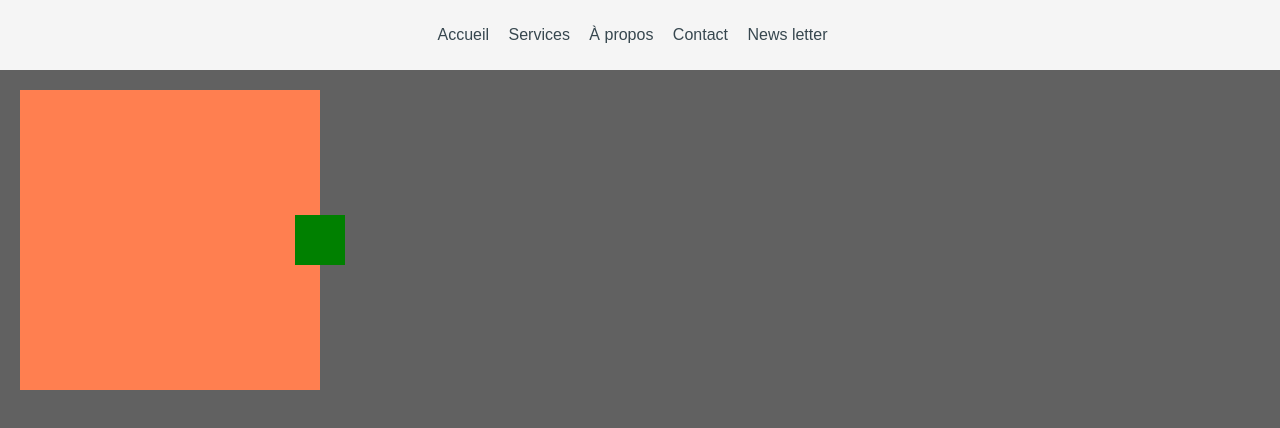
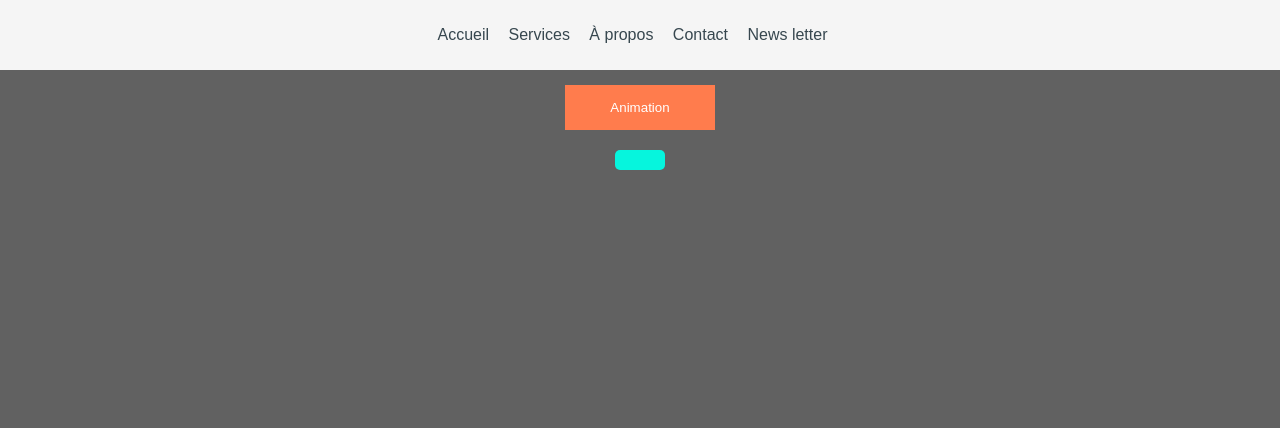
Before and after one commit to antsaratovoson/cssudemy, a plain HTML site: page index.html in a window 1280 px wide. Drawn offline with Linux system fonts and the light colour scheme.

Commit message:
ajout transition

```diff
--- a/index.html
+++ b/index.html
@@ -20,9 +20,18 @@
   <div>
       <!-- <h1 class="text-center">Css udemy</h1> -->
 
-      <div class="box">
+      <!-- <div class="box-animation">
         <div class="box-1"></div>
+      </div> -->
+
+      <!-- Transition css-->
+      <div class="content-transition">
+          <button type="button" id="btn-animation">Animation</button>
+          <div class="box">
+             <p class="paragraphe-animation">Appeler l'animation</p>
+          </div>
       </div>
   </div>
+<script src="script.js"></script>
 </body>
 </html>
--- /dev/null
+++ b/script.js
@@ -0,0 +1,4 @@
+document.querySelector('#btn-animation').addEventListener('click', () => {
+    document.querySelector('.box').classList.toggle('animation');
+     document.querySelector('.paragraphe-animation').classList.toggle('animation');
+})
--- a/style.css
+++ b/style.css
@@ -62,7 +62,7 @@ h1{
   transition:all 500ms cubic-bezier(0,.93,.32,1);
   ;
 }
-.box .box-1{
+.box-animation .box-1{
   position: absolute;
   width: 50px;
   height: 50px;
@@ -72,9 +72,66 @@ h1{
   transform: translate(-50%,-50%);
   background-color: #008000;
 }
-.box:hover{
+.box-animation:hover{
   transform:rotate(180deg);
   cursor: pointer;
 
   background-color: #fdbba2;
 }
+
+.content-transition{
+  padding: 15px;
+  width: 100%;
+  text-align: center;
+
+}
+
+#btn-animation{
+  padding: 15px 30px;
+  background-color: #ff7c4d;
+  color: #fff;
+  border: none;
+  width: 150px;
+  margin: 0 auto;
+
+  transition: all 500ms;
+}
+#btn-animation:hover{
+  cursor: pointer;
+  background-color: #ff7626;
+}
+.content-transition .box{
+  display: flex;
+  justify-content: center;
+  align-items: center;
+
+  width: 50px;
+  height: 20px;
+  overflow: hidden;
+  background-color: #06f5dd;
+
+  color: #000;
+  border-radius: 5px;
+  text-align: center;
+  margin: 20px auto;
+
+  transition:
+  background-color 0.5s 0s,
+  width 0.5s 0.5s,
+  height 0.5s 1s,
+  transform 0.5s 1s;
+}
+.paragraphe-animation{
+transform: translateX(-400px);
+}
+
+.content-transition .box.animation{
+  width: 150px;
+  height: 70px;
+  background-color: #00897b;
+}
+
+.paragraphe-animation.animation{
+  transition : transform 0.5s 1s ease-in;
+  transform: translateX(0px);
+}
```
